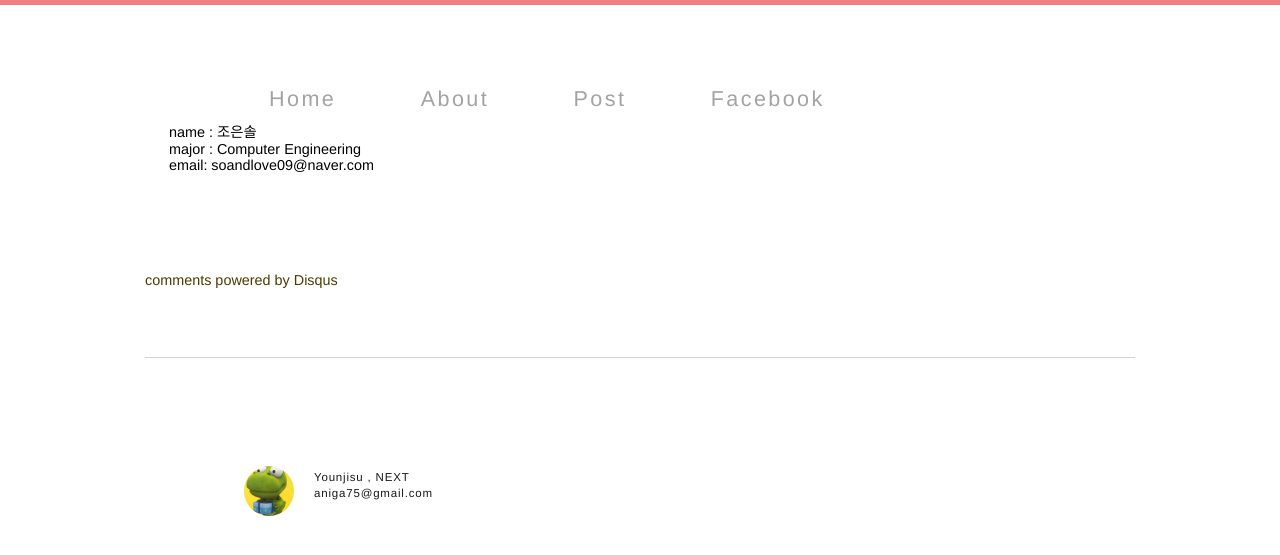
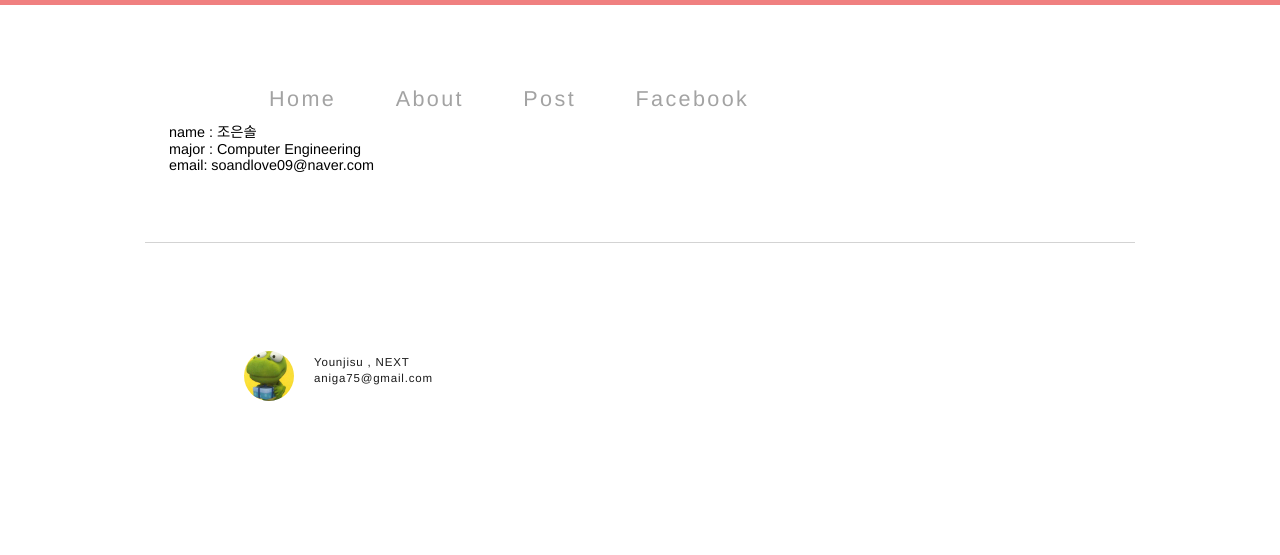
Before and after one commit to kuthealth/kuthealth.github.com, a Jekyll site: the page page/about.html, which Jekyll copies as it is, in a window 1280 px wide. Shown: the top 555 px of the page. Built offline with Jekyll 4.4.1, drawn with Linux system fonts in a browser that asks for light colours; comment, search, counter and statistics services are not loaded; part of the change alters nothing that is shown.

Commit message:
Update about.html

```diff
--- a/page/about.html
+++ b/page/about.html
@@ -27,9 +27,9 @@
             <nav id="top">
               <ul class="marginLeft">
                 <li><a href="/">&nbsp&nbsp&nbspHome</a></li>
-                <li><a href="/page/about.html ">&nbsp&nbsp&nbspAbout</a></li>
-                <li><a href="/page/list.html">&nbsp&nbsp&nbspPost</a></li>
-                <li><a href="http://www.facebook.com">&nbsp&nbsp&nbspFacebook</a></li>
+                <li><a href="/page/about.html ">About</a></li>
+                <li><a href="/page/list.html">Post</a></li>
+                <li><a href="http://www.facebook.com">Facebook</a></li>
             </ul>
             </nav>
          </header>
@@ -38,28 +38,6 @@
 <p>&nbsp&nbsp&nbsp&nbsp&nbsp major : Computer Engineering</p>
 <p>&nbsp&nbsp&nbsp&nbsp&nbsp email: soandlove09@naver.com</p>
 
-
- <section id="fb-widget">
-            <div class="fb-like" data-layout="standard" data-action="like" data-show-faces="true" data-share="true"></div>
-        </section>
-        <!-- facebook END  -->
-
-        <!-- DISQUS Area START  -->
-        <div id="disqus_thread"></div>
-        <script type="text/javascript">
-            /* * * CONFIGURATION VARIABLES: EDIT BEFORE PASTING INTO YOUR WEBPAGE * * */
-            var disqus_shortname = 'nigayo'; // required: replace example with your forum shortname
-
-            /* * * DON'T EDIT BELOW THIS LINE * * */
-            (function() {
-                var dsq = document.createElement('script'); dsq.type = 'text/javascript'; dsq.async = true;
-                dsq.src = '//' + disqus_shortname + '.disqus.com/embed.js';
-                (document.getElementsByTagName('head')[0] || document.getElementsByTagName('body')[0]).appendChild(dsq);
-            })();
-        </script>
-        <noscript>Please enable JavaScript to view the <a href="http://disqus.com/?ref_noscript">comments powered by Disqus.</a></noscript>
-        <a href="http://disqus.com" class="dsq-brlink">comments powered by <span class="logo-disqus">Disqus</span></a>
-        <!-- DISQUS Area END -->
 
 
         <footer>
```
